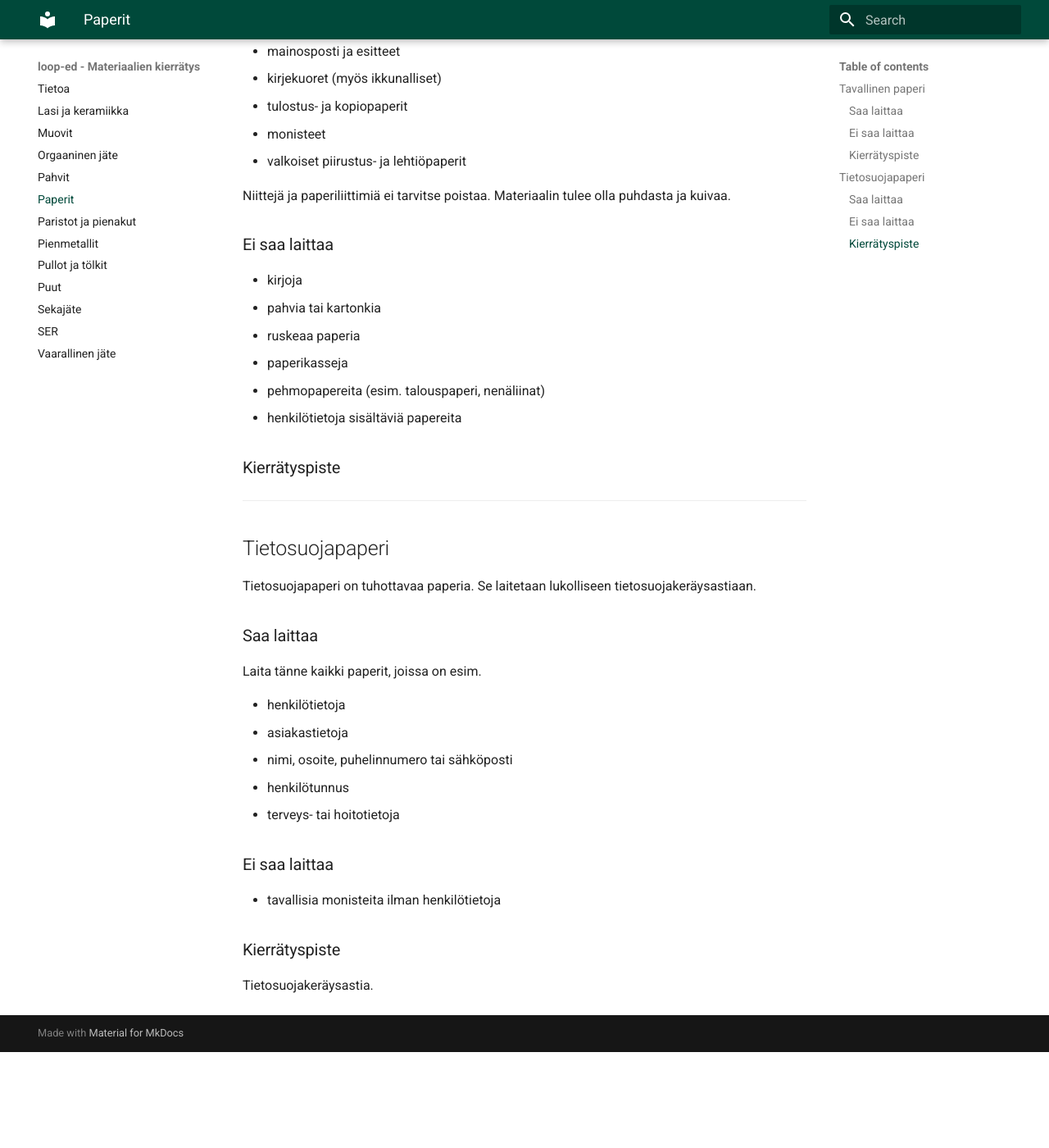
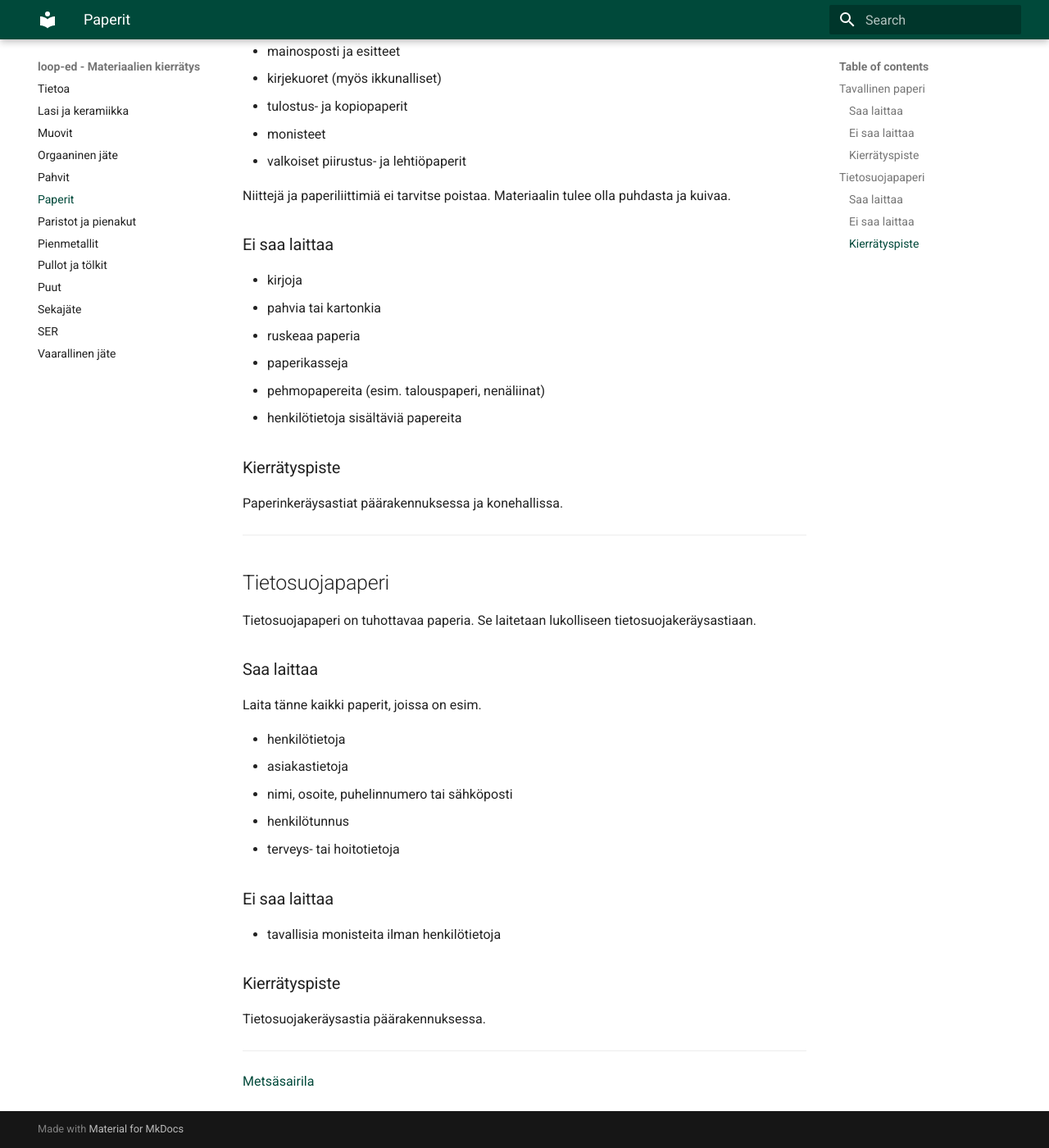
Before and after one commit to vt13op/loop-ed, an MkDocs documentation site: the page built from docs/paperit.md, in a window 1280 px wide and 1400 px high, scrolled down 318 px. Shown: the whole window at 82% size. Built offline with MkDocs 1.6.1 and Material for MkDocs 9.7.7, drawn with Linux system fonts in a browser that asks for light colours; before the commit the page ends 1601 px from its top, so only the background shows below that.

Commit message:
Update paperit.md

```diff
--- a/docs/paperit.md
+++ b/docs/paperit.md
@@ -24,6 +24,7 @@
 
 ### Kierrätyspiste
 
+Paperinkeräysastiat päärakennuksessa ja konehallissa.
 
 ---
 
@@ -47,4 +48,8 @@
 
 ### Kierrätyspiste
 
-Tietosuojakeräysastia.
+Tietosuojakeräysastia päärakennuksessa.
+
+---
+
+[Metsäsairila](https://www.metsasairila.fi/lajittelu-ja-neuvonta/lajittelu/paperi.html)
```
